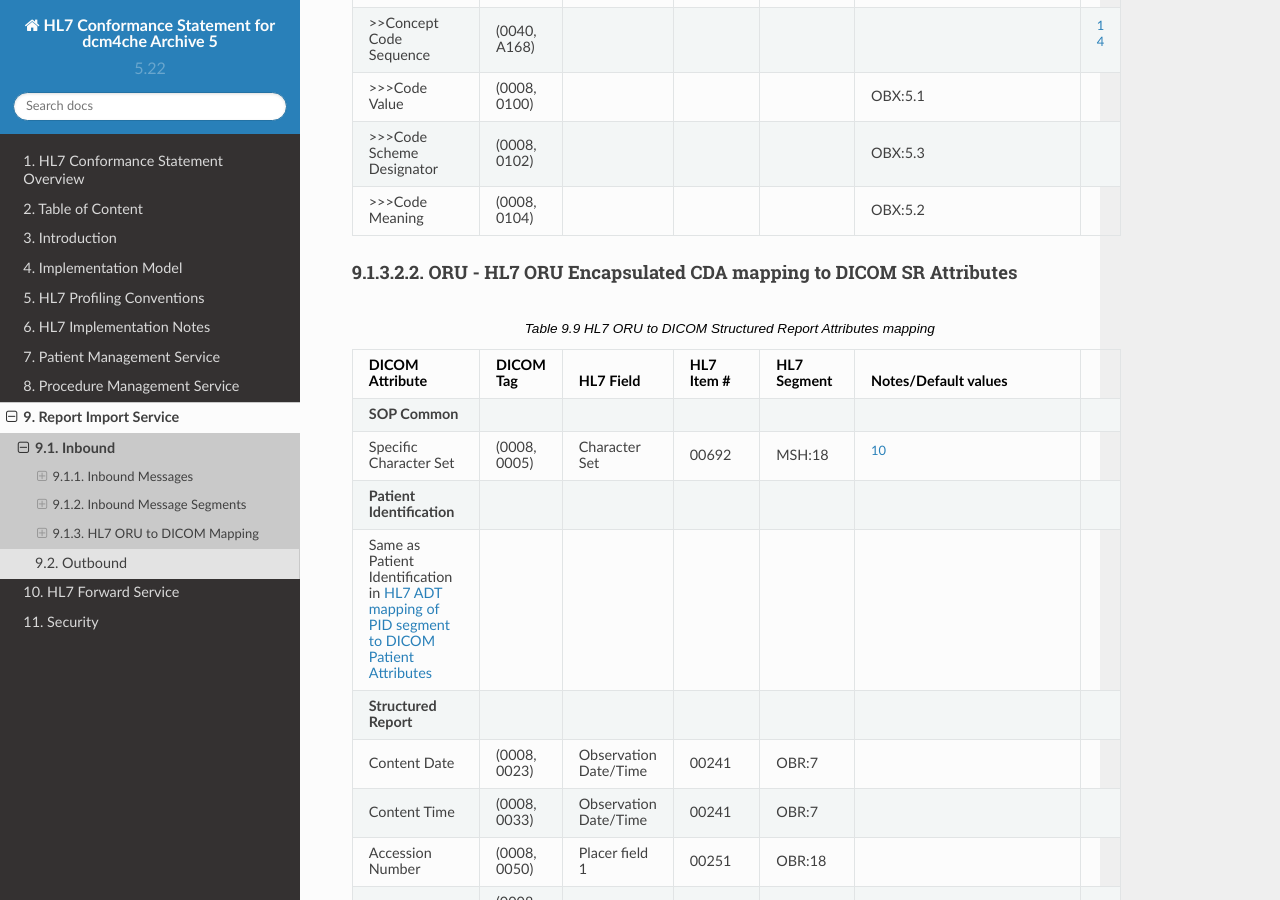
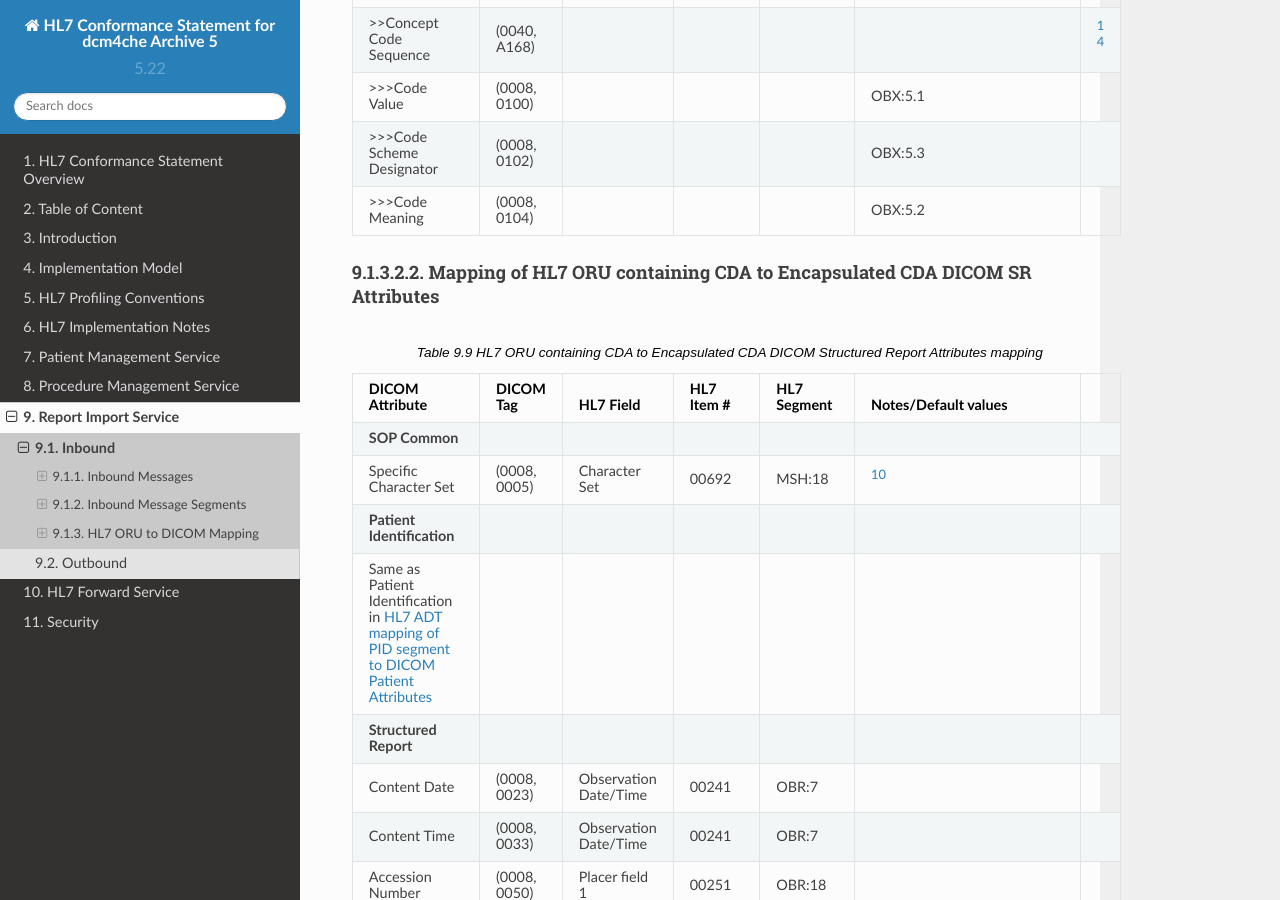
Before and after one commit to dcm4che/dcm4chee-arc-hl7cs, a Sphinx documentation site: the page built from source/oru/inbound.rst, in a window 1280 px wide and 900 px high, scrolled down 18590 px. Built offline with Sphinx 7.4.7 and the Read the Docs theme 2.0.0, drawn with Linux system fonts in a browser that asks for light colours; some of the changed text lies outside the part shown.

Commit message:
dcm4che/dcm4chee-arc-light#2799 : Update HL7 CS and Wiki to include information on support of PDF / CDA in incoming ORU messages

```diff
--- a/source/oru/inbound.rst
+++ b/source/oru/inbound.rst
@@ -258,10 +258,10 @@
 
 .. _oru_in_txt_report_dicom_sr_rad28:
 
-ORU - HL7 ORU Text Report mapping to DICOM SR Attributes
-^^^^^^^^^^^^^^^^^^^^^^^^^^^^^^^^^^^^^^^^^^^^^^^^^^^^^^^^
+Mapping of HL7 ORU Text Report to DICOM SR Attributes
+^^^^^^^^^^^^^^^^^^^^^^^^^^^^^^^^^^^^^^^^^^^^^^^^^^^^^
 
-.. csv-table:: HL7 ORU to DICOM Structured Report Attributes mapping
+.. csv-table:: HL7 ORU Text Report to DICOM Structured Report Attributes mapping
    :name: oru_obr_obx_dicom
    :header: DICOM Attribute, DICOM Tag, HL7 Field, HL7 Item #, HL7 Segment, Notes/Default values
 
@@ -390,10 +390,10 @@
 
 .. _oru_in_txt_report_dicom_sr_rad128:
 
-ORU - HL7 ORU Text Report mapping to DICOM SR Attributes
-^^^^^^^^^^^^^^^^^^^^^^^^^^^^^^^^^^^^^^^^^^^^^^^^^^^^^^^^
+Mapping of HL7 ORU Text Report to DICOM SR Attributes
+^^^^^^^^^^^^^^^^^^^^^^^^^^^^^^^^^^^^^^^^^^^^^^^^^^^^^
 
-.. csv-table:: HL7 ORU to DICOM Structured Report Attributes mapping
+.. csv-table:: HL7 ORU Text Report to DICOM Structured Report Attributes mapping
    :name: oru_obr_obx_dicom_sr_rad128
    :header: DICOM Attribute, DICOM Tag, HL7 Field, HL7 Item #, HL7 Segment, Notes/Default values
 
@@ -484,10 +484,10 @@
 
 .. _oru_in_cda_dicom_sr_rad128:
 
-ORU - HL7 ORU Encapsulated CDA mapping to DICOM SR Attributes
-^^^^^^^^^^^^^^^^^^^^^^^^^^^^^^^^^^^^^^^^^^^^^^^^^^^^^^^^^^^^^
+Mapping of HL7 ORU containing CDA to Encapsulated CDA DICOM SR Attributes
+^^^^^^^^^^^^^^^^^^^^^^^^^^^^^^^^^^^^^^^^^^^^^^^^^^^^^^^^^^^^^^^^^^^^^^^^^
 
-.. csv-table:: HL7 ORU to DICOM Structured Report Attributes mapping
+.. csv-table:: HL7 ORU containing CDA to Encapsulated CDA DICOM Structured Report Attributes mapping
    :name: oru_obr_obx_dicom_cda_rad128
    :header: DICOM Attribute, DICOM Tag, HL7 Field, HL7 Item #, HL7 Segment, Notes/Default values
 
@@ -582,10 +582,10 @@
 
 .. _oru_in_pdf_dicom_doc_rad128:
 
-ORU - HL7 ORU Encapsulated PDF mapping to DICOM DOC Attributes
-^^^^^^^^^^^^^^^^^^^^^^^^^^^^^^^^^^^^^^^^^^^^^^^^^^^^^^^^^^^^^^
+Mapping of HL7 ORU containing PDF to Encapsulated PDF DICOM Attributes
+^^^^^^^^^^^^^^^^^^^^^^^^^^^^^^^^^^^^^^^^^^^^^^^^^^^^^^^^^^^^^^^^^^^^^^
 
-.. csv-table:: HL7 ORU to DICOM Structured Report Attributes mapping
+.. csv-table:: HL7 ORU containing PDF to Encapsulated PDF DICOM Attributes mapping
    :name: oru_obr_obx_dicom_pdf_rad128
    :header: DICOM Attribute, DICOM Tag, HL7 Field, HL7 Item #, HL7 Segment, Notes/Default values
 
```
